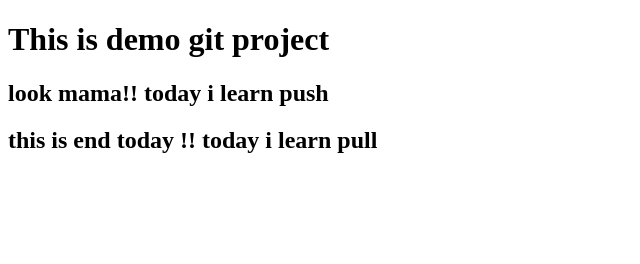
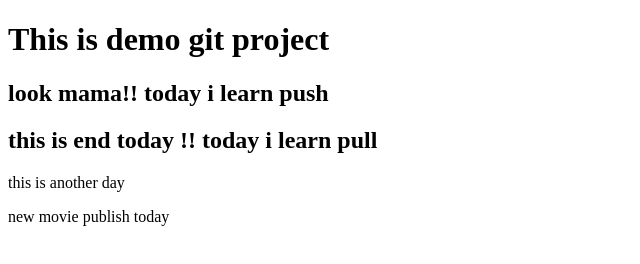
Before and after one commit to hasantoufa/git-demo-project, a plain HTML site: page index.html in a window 1280 px wide. Shown: the whole page, without its empty margins (0-640 px from the left). Drawn offline with Linux system fonts and the light colour scheme.

Commit message:
movie publish

```diff
--- a/index.html
+++ b/index.html
@@ -9,5 +9,7 @@
     <h1>This is demo git project</h1>
     <h2>look mama!! today i learn push</h2>
     <h2>this is end today !! today i learn pull </h2>
+    <p>this is another day </p>
+    <p>new movie publish today</p>
 </body>
 </html>
```
